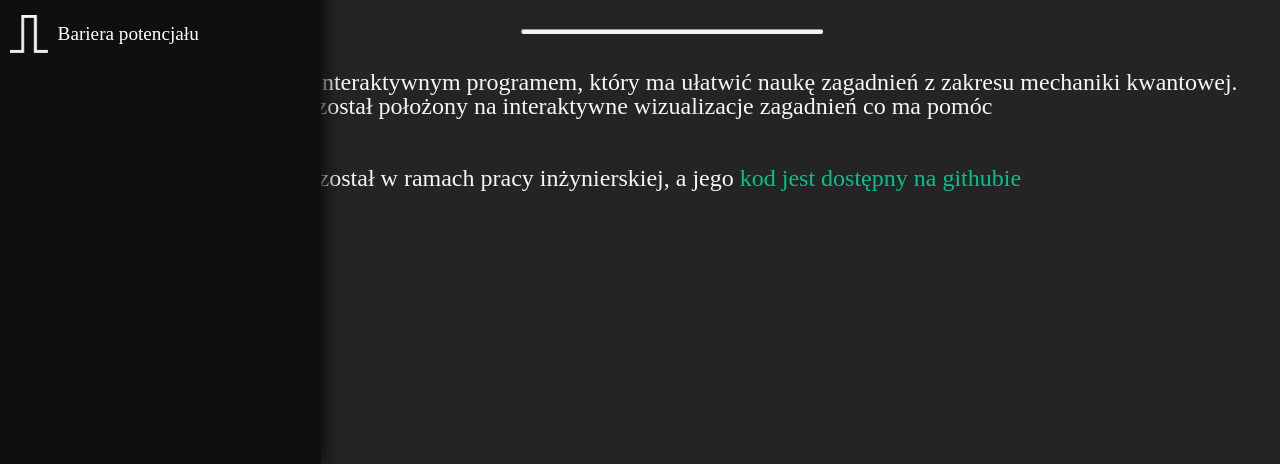
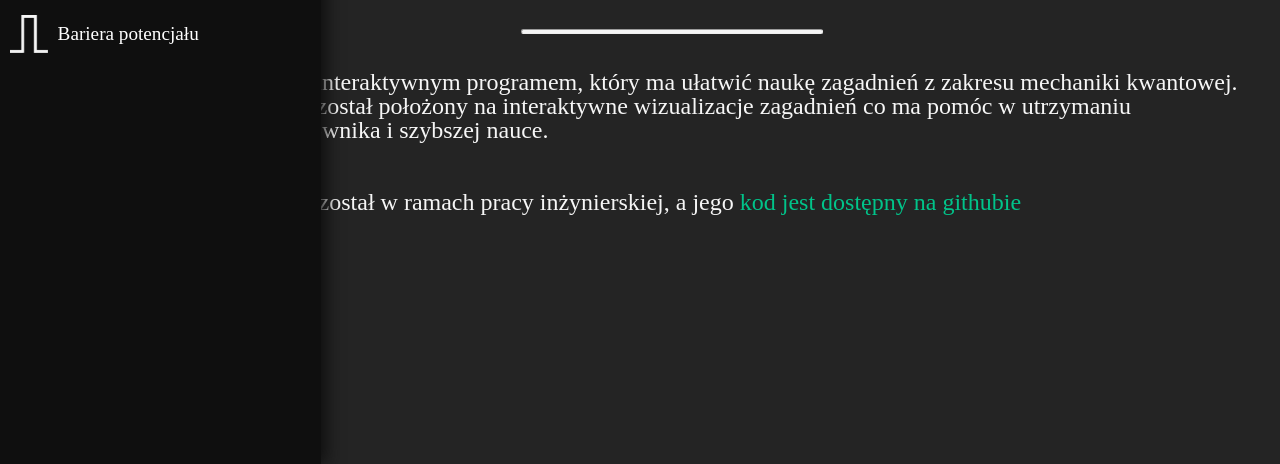
Before and after one commit to xAdiro/quantum-education, a website built with Vite: page index.html in a window 1280 px wide. Shown: the part 336-800 px from the top of the page. Built offline with nearby package versions, Linux system fonts and the light colour scheme.

Commit message:
Fixed text on main page

```diff
--- a/index.html
+++ b/index.html
@@ -56,7 +56,8 @@
       <p>
         Quantum learning jest interaktywnym programem, który ma ułatwić naukę
         zagadnień z zakresu mechaniki kwantowej. Duży nacisk położony został
-        położony na interaktywne wizualizacje zagadnień co ma pomóc
+        położony na interaktywne wizualizacje zagadnień co ma pomóc w utrzymaniu zainteresowania
+        użytkownika i szybszej nauce.
       </p>
       <p>
         Program zrealizowany został w ramach pracy inżynierskiej, a jego
```
